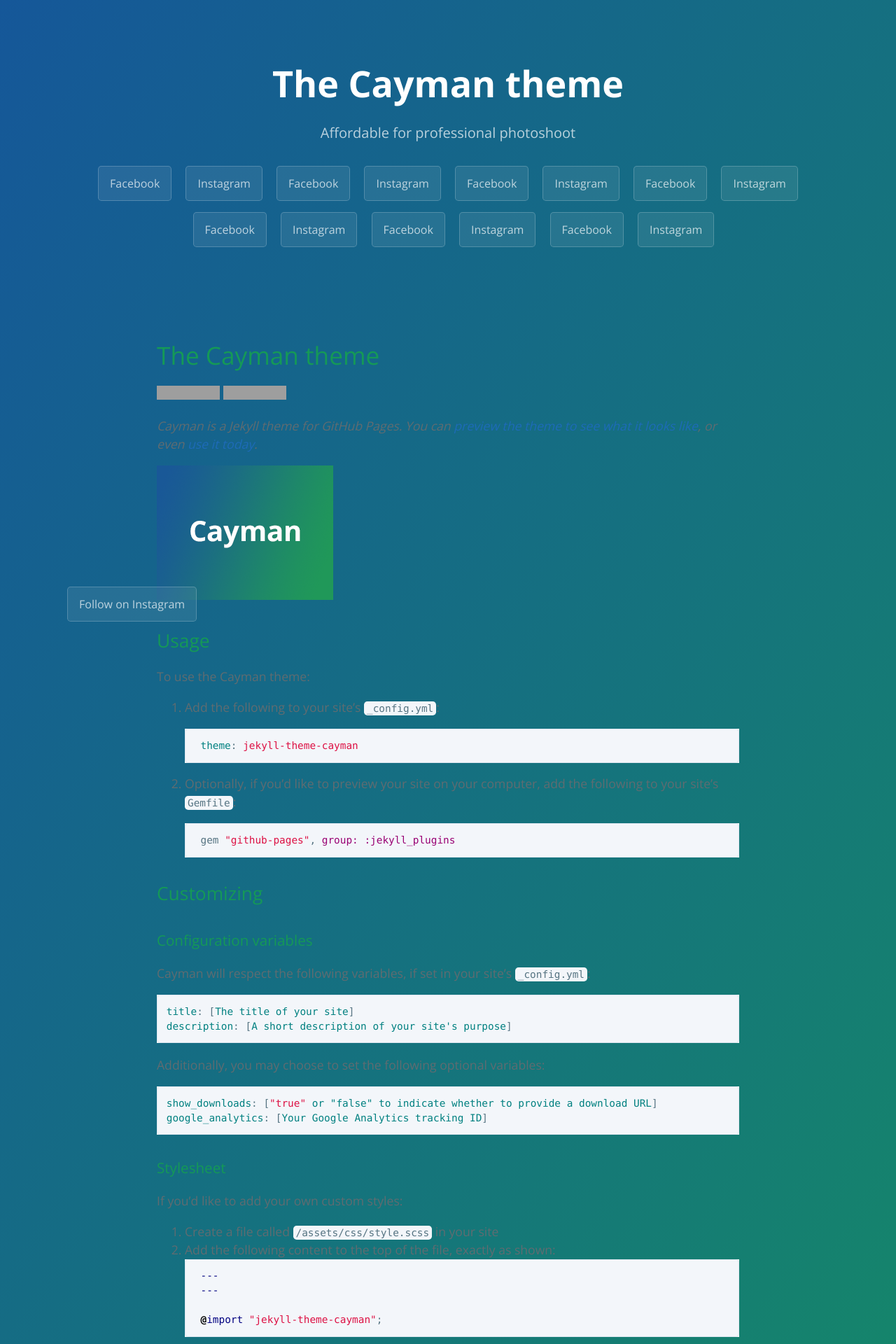
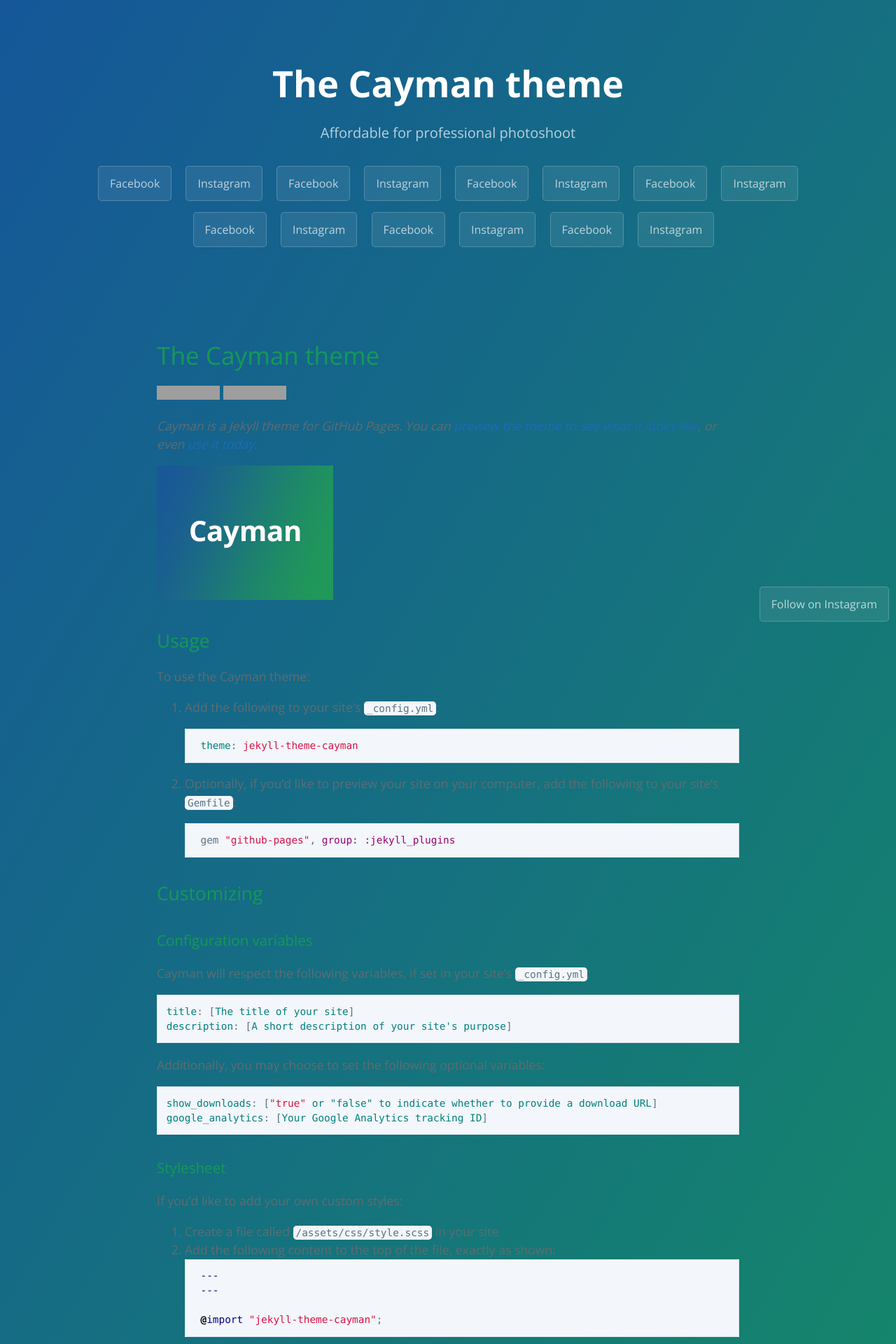
Before and after one commit to picperfect7/picperfect7.github.io, a Jekyll site: the page built from README.md, in a window 1280 px wide. Shown: the top 1920 px of the page at 70% size. Built offline with Jekyll 4.4.1, drawn with Linux system fonts in a browser that asks for light colours; our own code applies the rules of GitHub Pages for plain Markdown files; grey boxes are pictures that could not be loaded.

Commit message:
Update jekyll-theme-cayman.scss

```diff
--- a/_sass/jekyll-theme-cayman.scss
+++ b/_sass/jekyll-theme-cayman.scss
@@ -379,4 +379,5 @@ a {
 #mybutton {
   position: fixed;
   bottom: -4px;
+  right: 10px;
 }
```
